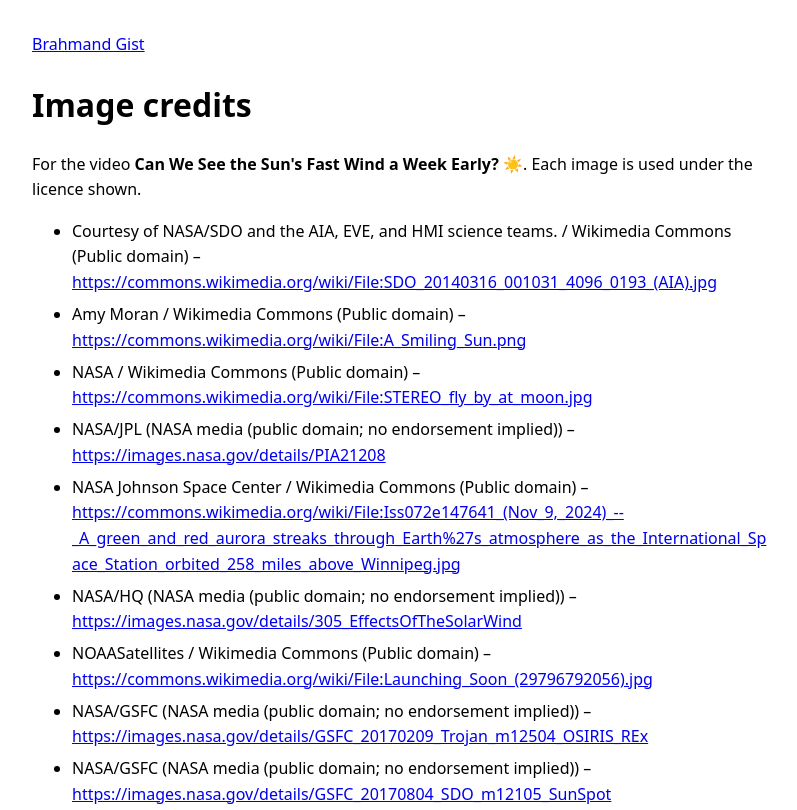
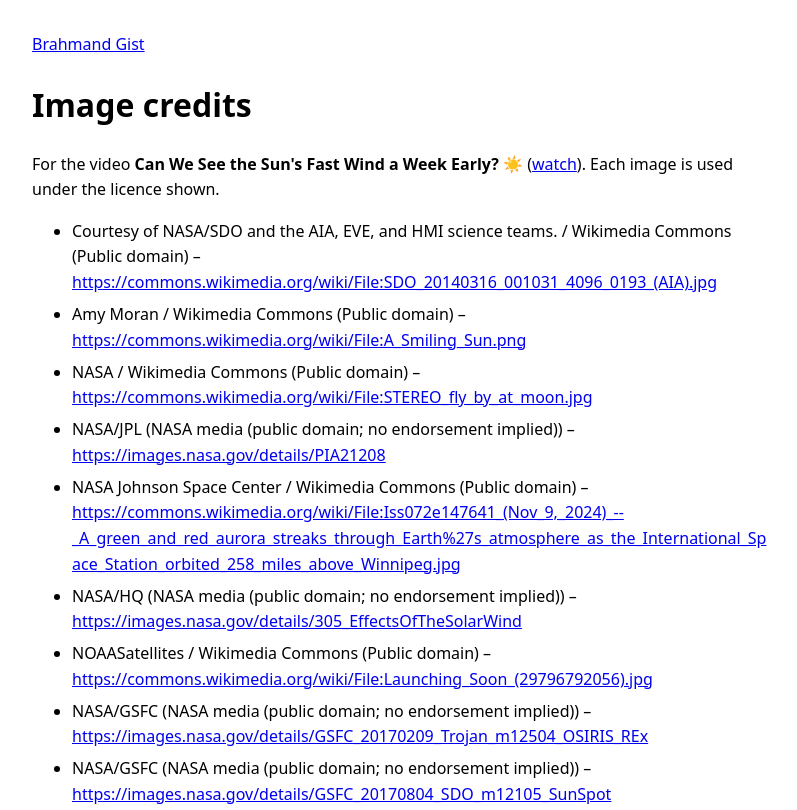
Before and after one commit to ankushbhaskar/cosmic-gist, a plain HTML site: page credits/hi/2026-11-22-simulating-high-speed-solar-wind-streams-from-coro.html in a window 1280 px wide. Shown: the top 810 px of the page, without its empty margins (240-1037 px from the left). Drawn offline with Linux system fonts and the light colour scheme.

Commit message:
Image credits: Can We See the Sun's Fast Wind a Week Early? ☀️

```diff
--- a/credits/hi/2026-11-22-simulating-high-speed-solar-wind-streams-from-coro.html
+++ b/credits/hi/2026-11-22-simulating-high-speed-solar-wind-streams-from-coro.html
@@ -1,5 +1,5 @@
 <!DOCTYPE html>
-<html lang="hi"><head><meta charset="utf-8"><meta name="viewport" content="width=device-width, initial-scale=1"><title>Image credits – Can We See the Sun&#x27;s Fast Wind a Week Early? ☀️</title><style>body{font:16px/1.6 system-ui,sans-serif;max-width:46rem;margin:2rem auto;padding:0 1rem}li{margin:.4rem 0;overflow-wrap:anywhere}</style></head><body><p><a href="../../index.html">Brahmand Gist</a></p><h1>Image credits</h1><p>For the video <b>Can We See the Sun&#x27;s Fast Wind a Week Early? ☀️</b>. Each image is used under the licence shown.</p><ul>
+<html lang="hi"><head><meta charset="utf-8"><meta name="viewport" content="width=device-width, initial-scale=1"><title>Image credits – Can We See the Sun&#x27;s Fast Wind a Week Early? ☀️</title><style>body{font:16px/1.6 system-ui,sans-serif;max-width:46rem;margin:2rem auto;padding:0 1rem}li{margin:.4rem 0;overflow-wrap:anywhere}</style></head><body><p><a href="../../index.html">Brahmand Gist</a></p><h1>Image credits</h1><p>For the video <b>Can We See the Sun&#x27;s Fast Wind a Week Early? ☀️</b> (<a href="https://youtu.be/rg_BwnvoOMQ">watch</a>). Each image is used under the licence shown.</p><ul>
 <li>Courtesy of NASA/SDO and the AIA, EVE, and HMI science teams. / Wikimedia Commons (Public domain) – <a href="https://commons.wikimedia.org/wiki/File:SDO_20140316_001031_4096_0193_(AIA).jpg">https://commons.wikimedia.org/wiki/File:SDO_20140316_001031_4096_0193_(AIA).jpg</a></li>
 <li>Amy Moran / Wikimedia Commons (Public domain) – <a href="https://commons.wikimedia.org/wiki/File:A_Smiling_Sun.png">https://commons.wikimedia.org/wiki/File:A_Smiling_Sun.png</a></li>
 <li>NASA / Wikimedia Commons (Public domain) – <a href="https://commons.wikimedia.org/wiki/File:STEREO_fly_by_at_moon.jpg">https://commons.wikimedia.org/wiki/File:STEREO_fly_by_at_moon.jpg</a></li>
```
